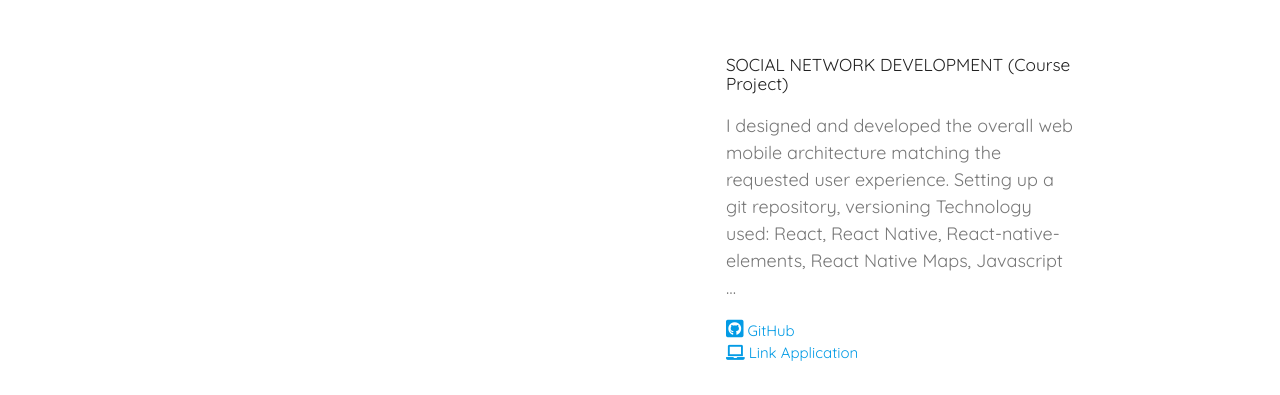
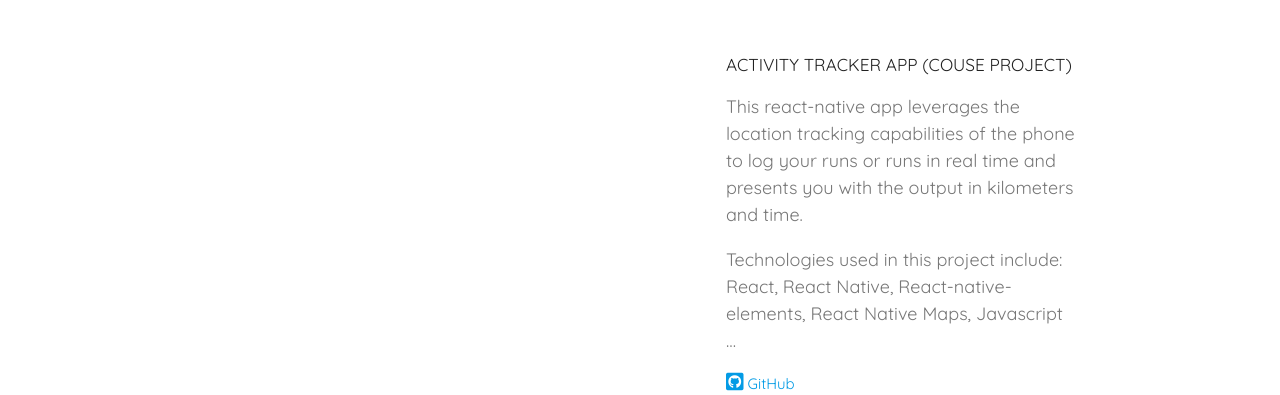
Before and after one commit to captainflo/Portfolio-React, a React (Create React App) app in the folder client/: page /portfolio/1 in a window 1280 px wide. Shown: the part 492-887 px from the top of the page. Built offline with nearby package versions, Linux system fonts and the light colour scheme.

Commit message:
improuve text for description project

```diff
--- a/client/src/components/Portfolio.js
+++ b/client/src/components/Portfolio.js
@@ -15,7 +15,7 @@ class Portfolio extends React.Component {
       {
         id: '23',
         title: 'SOUND GRAB',
-        image: '/images/portfolio/SoundGrab/soundgrab01.png',
+        image: '/images/portfolio/soundgrab/soundgrab01.png',
       },
       {
         id: '22',
--- a/client/src/components/PortfolioDetail.js
+++ b/client/src/components/PortfolioDetail.js
@@ -14,7 +14,7 @@ class PortfolioDetail extends React.Component {
       {
         id: '23',
         title: 'SOUND GRAB',
-        image: '/images/portfolio/SoundGrab/SoundGrab01.png',
+        image: '/images/portfolio/SoundGrab/soundgrab01.png',
         titleDescription: 'PREMIUM STREAMING SERVICE',
         description:
           'The concept of this project was to create an apple music-style premium streaming service that allowed users to either become premium users or purchase streaming rights to their favoirte songs.',
@@ -23,11 +23,11 @@ class PortfolioDetail extends React.Component {
         description3:
           'Technologies used in this project include: React, Redux, Javascript ,Passport.js, Mongo, Mongoose, Node.js, Express.js, Stripe Api..., responsive for any device (phone, tablet, computer). Server: Heroku…',
         imagePlus: [
-          '/images/portfolio/SoundGrab/SoundGrab02.png',
-          '/images/portfolio/SoundGrab/SoundGrab03.png',
-          '/images/portfolio/SoundGrab/SoundGrab04.png',
-          '/images/portfolio/SoundGrab/SoundGrab05.png',
-          '/images/portfolio/SoundGrab/SoundGrab06.png',
+          '/images/portfolio/SoundGrab/soundgrab02.png',
+          '/images/portfolio/SoundGrab/soundgrab03.png',
+          '/images/portfolio/SoundGrab/soundgrab04.png',
+          '/images/portfolio/SoundGrab/soundgrab05.png',
+          '/images/portfolio/SoundGrab/soundgrab06.png',
         ],
         link: 'https://soundgrab.herokuapp.com/',
         git: 'https://github.com/captainflo/GrabSound',
@@ -36,11 +36,11 @@ class PortfolioDetail extends React.Component {
         id: '22',
         title: 'WIKI GAME',
         image: '/images/portfolio/Game/wikiGame.png',
-        titleDescription: 'SOCIAL NETWORK DEVELOPMENT',
+        titleDescription: 'GAMERS KNOWLEDGEBASE APP',
         description:
-          'Application base on one Api (RAWG Video Games) you can have all details of video game by series, platforms, video, description, simular game, date release...',
+          'The goal of this project was to consolidate game data and analytics into a single platform that offered gameplay examples, lore, ratings, reviews, and any information a gamer might need to make an informed decision.',
         description2:
-          'I designed and developed this website from scratch while leveraging prominent, dependable libraries.',
+          'With so many data points on so many games, it was difficult to figure out how to filter out the content coming from the RAWG Video Games API and cater the high quality content to the user.',
         description3:
           'Technologies used in this project include: React, Redux, Javascript ,Passport.js, Mongo, Mongoose, Node.js, Express.js..., responsive for any device (phone, tablet, computer). Server: Heroku…',
         imagePlus: [
@@ -56,13 +56,13 @@ class PortfolioDetail extends React.Component {
         id: '21',
         title: 'WIKINETWORK',
         image: '/images/portfolio/Wikinetwork/home.png',
-        titleDescription: 'SOCIAL NETWORK DEVELOPMENT',
+        titleDescription: 'PROFESSIONAL NETWORKING APP',
         description:
-          'Application like tinder but oriented professional,Swipe profile, Match with them, live chat, notification on your dashboard...',
+          'The concept of this app is to offer a tinder-style matching between professionals. Offering a public profile, private instant chat with notifications, and contact sharing.',
         description2:
-          'I designed and developed this website from scratch while leveraging prominent, dependable libraries.',
+          'This project required the use of a new set of UI-based libraries to achieve the simple yet effective swipe functionality that has become a staple of our culture, but now applied to professional networking.',
         description3:
-          'Technologies used in this project include: React, Redux, Socket.io, Cloudinary, Javascript ,Passport.js, Mongo, Mongoose, Node.js, Express.js..., responsive for any device (phone, tablet, computer).Server: Heroku…',
+          'Technologies used in this project include: React, Redux, Socket.io, Cloudinary, Javascript ,Passport.js, Mongo, Mongoose, Node.js, Express.js..., responsive for any device (phone, tablet, computer). Server: Heroku…',
         imagePlus: [
           '/images/portfolio/Wikinetwork/home02.png',
           '/images/portfolio/Wikinetwork/home03.png',
@@ -77,37 +77,49 @@ class PortfolioDetail extends React.Component {
         id: '20',
         title: 'WIKISPORT',
         image: '/images/portfolio/ReactSport/sport.png',
-        titleDescription: 'SOCIAL NETWORK DEVELOPMENT',
+        titleDescription: 'LIVE SPORT ANALYTICS APP ',
         description:
-          'I designed and developed the overall website architecture matching the requested user experience. Base on one Api you can have all the details of sport category, league, team, season, news (some features are no longer accessible due to having reached Api limits:( Ex: player details: https://wikisport.herokuapp.com/player/34162098). Setting up a git repository, versioning Technology used: React, Redux, Cheerio (scrapping news), Javascript, Mongo, Mongoose, Node.js, Express.js, responsive for any device (phone, tablet, computer).Server: Heroku…',
+          'Using a single API, this project enables sports fans to track and analyze games, seasons, players, teams, and relevant news with realtime data in a user friendly interface. As of May 6, 2020, some features are not accessible due to API limits being reached.( e.g.: player details: https://wikisport.herokuapp.com/player/34162098).',
+        description2:
+          'A principle difficulty in this project was to create a consitent framework around very different sports so that they work and feel the same.',
+        description3:
+          'Technologies used in this project include: React, Redux, Cheerio (Scrapping News from New York Times), Javascript, Mongo, Mongoose, Node.js, Express.js, responsive for any device (phone, tablet, computer). Server: Heroku…',
         imagePlus: [
           '/images/portfolio/ReactSport/sport1.png',
           '/images/portfolio/ReactSport/sport2.png',
           '/images/portfolio/ReactSport/sport3.png',
         ],
         link: 'https://wikisport.herokuapp.com',
+        git: 'https://github.com/captainflo/Sport-React',
       },
       {
         id: '19',
         title: 'OWLZ V2',
         image: '/images/portfolio/OwlzV2/owlzv2.png',
-        titleDescription: 'SOCIAL NETWORK DEVELOPMENT',
+        titleDescription: 'RESERVATION LEAD MAGNET APP',
         description:
-          'I designed and developed the overall website architecture matching the requested user experience. Guest can apply into the form to be in relation with Owlz liaison (Promoter) then the relation receive alert by email and also into is dashboard. Setting up a git repository, versioning Technology used: React, React-Widget, Redux, SendGrid, Javascript, Mongo, Mongoose, Node.js, Express.js, responsive for any device (phone, tablet, computer).Server: Heroku…',
+          'This app offers a high-end experience for tourists whom stay at partnered hotels by handling their requests and setting the arrangements for any event they might want to have.',
+        description2:
+          'The wizard form collects information in steps to maximize the conversion of users. Once a request is submitted, it is logged on the admin dashboard and can be handled by the app admin.',
+        description3:
+          'Technologies used in this project include: React, React-Widget, Redux, SendGrid, Javascript, Mongo, Mongoose, Node.js, Express.js, responsive for any device (phone, tablet, computer). Server: Heroku…',
         imagePlus: [
           '/images/portfolio/OwlzV2/owlzv202.png',
           '/images/portfolio/OwlzV2/owlzv203.png',
           '/images/portfolio/OwlzV2/owlzv204.png',
         ],
         link: 'https://fowlz.herokuapp.com/',
+        git: 'https://github.com/owlzApp/owlzApp',
       },
       {
         id: '1',
         title: 'TRACKAPP REACT NATIVE',
         image: '/images/portfolio/TrackApp/trackApp.png',
-        titleDescription: 'SOCIAL NETWORK DEVELOPMENT (Course Project)',
+        titleDescription: 'ACTIVITY TRACKER APP (COUSE PROJECT)',
         description:
-          'I designed and developed the overall web mobile architecture matching the requested user experience. Setting up a git repository, versioning Technology used: React, React Native, React-native-elements,  React Native Maps, Javascript …',
+          'This react-native app leverages the location tracking capabilities of the phone to log your runs or runs in real time and presents you with the output in kilometers and time.',
+        description2:
+          'Technologies used in this project include: React, React Native, React-native-elements,  React Native Maps, Javascript …',
         imagePlus: [],
         link: 'https://github.com/captainflo/Track-ReactNative',
       },
@@ -115,18 +127,24 @@ class PortfolioDetail extends React.Component {
         id: '2',
         title: 'REACT NATIVE FOOD',
         image: '/images/portfolio/ReactNativeFood/food.png',
-        titleDescription: 'SOCIAL NETWORK DEVELOPMENT (Course Project)',
+        titleDescription: 'MEALFINDER APP (COURSE PROJECT)',
         description:
-          'I designed and developed the overall web mobile architecture matching the requested user experience.Setting up a git repository, versioning Technology used: React, React Native,Javascript, Api Yelp..',
+          'Search for restaurants by menu items, food types, or cultural backgrounds based on location and time!',
+        description2:
+          'Technologies used in this project include: React, React Native,Javascript, Api Yelp..',
         link: 'https://github.com/captainflo/React-Native-Restaurant',
       },
       {
         id: '3',
         title: 'MOVIE REACT',
         image: '/images/portfolio/Movie/floweb-movie.png',
-        titleDescription: 'SOCIAL NETWORK DEVELOPMENT (Personal Project)',
+        titleDescription: 'MOVIEFACTS APP',
         description:
-          'I designed and developed the overall website architecture matching the requested user experience.Setting up a git repository, versioning Technology used: React, Redux, Materialize, HTML5, CSS3, Javascript, Mongo, Mongoose, Node.js, Express.js, MovieDb Api,UX, responsive for any device (phone, tablet, computer).Server: Heroku',
+          'Using a single API (TMDB), this app offers easy access to deeper details into shows and movies with regards to their cast, their plot, reviews,  and other information that gives you a wealth of context.',
+        description2:
+          'The difficulty here was to make suggestions for related movies based on the current movie or actor that is being viewed.',
+        description3:
+          'Technologies used in this project include: React, Redux, Materialize, HTML5, CSS3, Javascript, Mongo, Mongoose, Node.js, Express.js, MovieDb Api,UX, responsive for any device (phone, tablet, computer). Server: Heroku',
         imagePlus: [
           '/images/portfolio/Movie/floweb-movie02.png',
           '/images/portfolio/Movie/floweb-movie03.png',
@@ -138,9 +156,13 @@ class PortfolioDetail extends React.Component {
         id: '4',
         title: 'RENT VEHICLES REACT',
         image: '/images/portfolio/RentVehicleReact/vehicle.png',
-        titleDescription: 'SOCIAL NETWORK DEVELOPMENT (Personal Project)',
+        titleDescription: 'LUXURY TRANSPORT APP',
         description:
-          'I designed and developed the overall website architecture matching the requested user experience.Setting up a git repository, versioning Technology used: React, Redux, Materialize, HTML5, CSS3, Javascript, Mongo, Mongoose, Node.js, Express.js, Google Api, Stripe… ,UX, responsive for any device (phone, tablet, computer).Server: Heroku',
+          'Reserve or rent out your boat, car, motorcycle for as short as half a day, an event or even a long-term lease. This app is similar to AirBnB in that it allows vehicle owners to rent out their vehicles for extra income in a way that is hassle free and that has transparent transactions.',
+        description2:
+          'The principle difficulty in this project was the Google Map API that needed to be customized, filtered through, and updated in realtime.',
+        description3:
+          'Technologies used in this project include: React, Redux, Materialize, HTML5, CSS3, Javascript, Mongo, Mongoose, Node.js, Express.js, Google Api, Stripe… ,UX, responsive for any device (phone, tablet, computer).Server: Heroku',
         imagePlus: [
           '/images/portfolio/RentVehicleReact/vehicle02.png',
           '/images/portfolio/RentVehicleReact/vehicle03.png',
@@ -154,7 +176,7 @@ class PortfolioDetail extends React.Component {
         id: '5',
         title: 'SALON L’ESSENTIEL',
         image: '/images/portfolio/SalonEssentiel2/floweb-salon01.png',
-        titleDescription: 'SOCIAL NETWORK DEVELOPMENT',
+        titleDescription: 'LOCAL SALON LANDING PAGE',
         description:
           'I designed and developed the overall website architecture matching the requested user experience.Setting up a git repository, versioning Technology used: React, Materialize, HTML5, CSS3, Javascript, Node.js, Express.js… ,UX, responsive for any device (phone, tablet, computer).Server: Heroku.',
         imagePlus: [
@@ -182,8 +204,10 @@ class PortfolioDetail extends React.Component {
         id: '7',
         title: 'EMAILY',
         image: '/images/portfolio/Emaily/floweb-emaily.png',
-        titleDescription: 'SOCIAL NETWORK DEVELOPMENT (Course Project)',
+        titleDescription: 'REVIEWCAMPAIGNS (COURSE WORK)',
         description:
+          ' Helps your customers to give reviews and provide valuable feedback via emails.',
+        description2:
           'I designed and developed the overall website architecture matching the requested user experience.Setting up a git repository, versioning Technology used: React, Redux, Materialize, HTML5, CSS3, Javascript, Mongo, Mongoose, Node.js, Express.js, SendGrid, Stripe… ,UX, responsive for any device (phone, tablet, computer).Server: Heroku',
         imagePlus: [
           '/images/portfolio/Emaily/floweb-emaily02.png',
```
